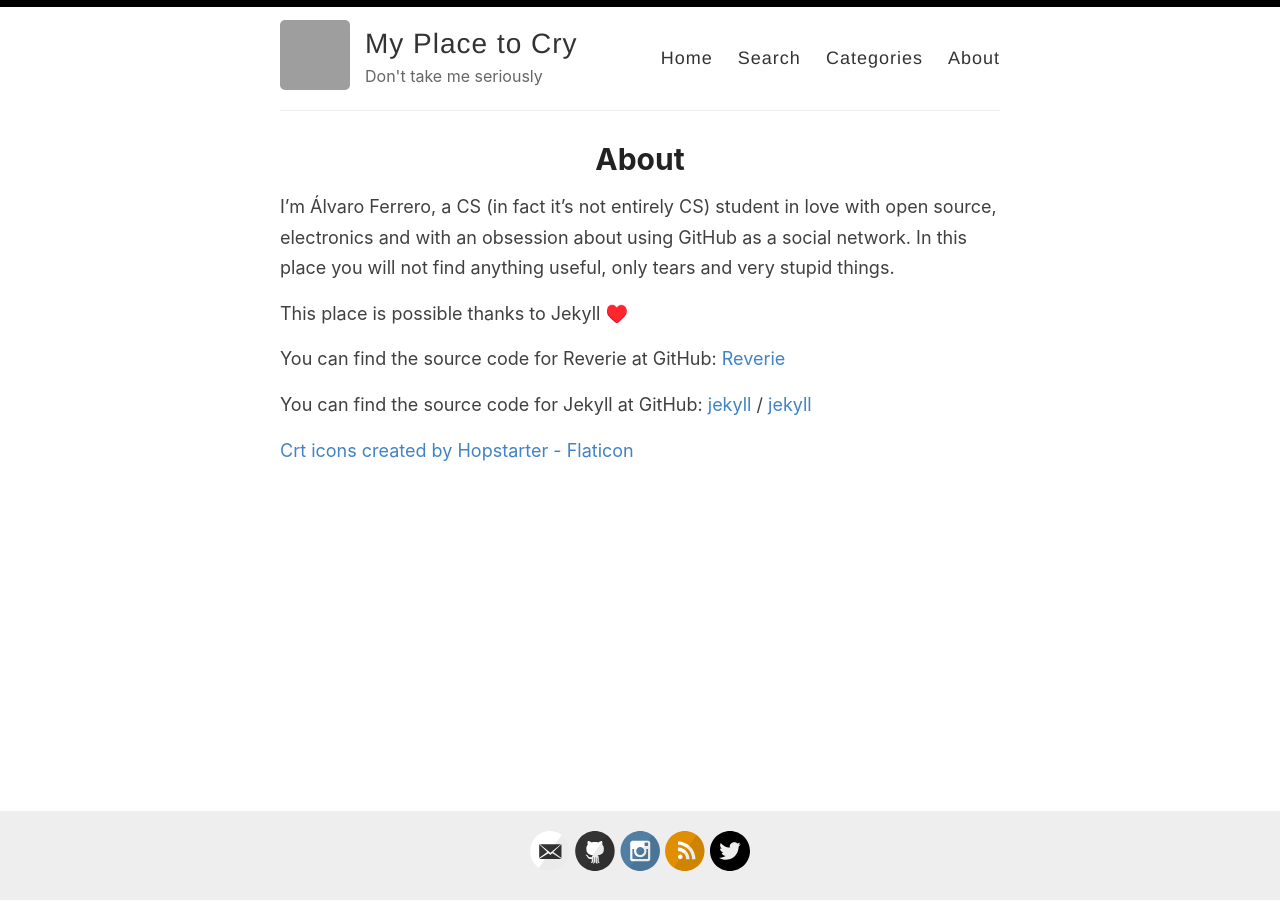
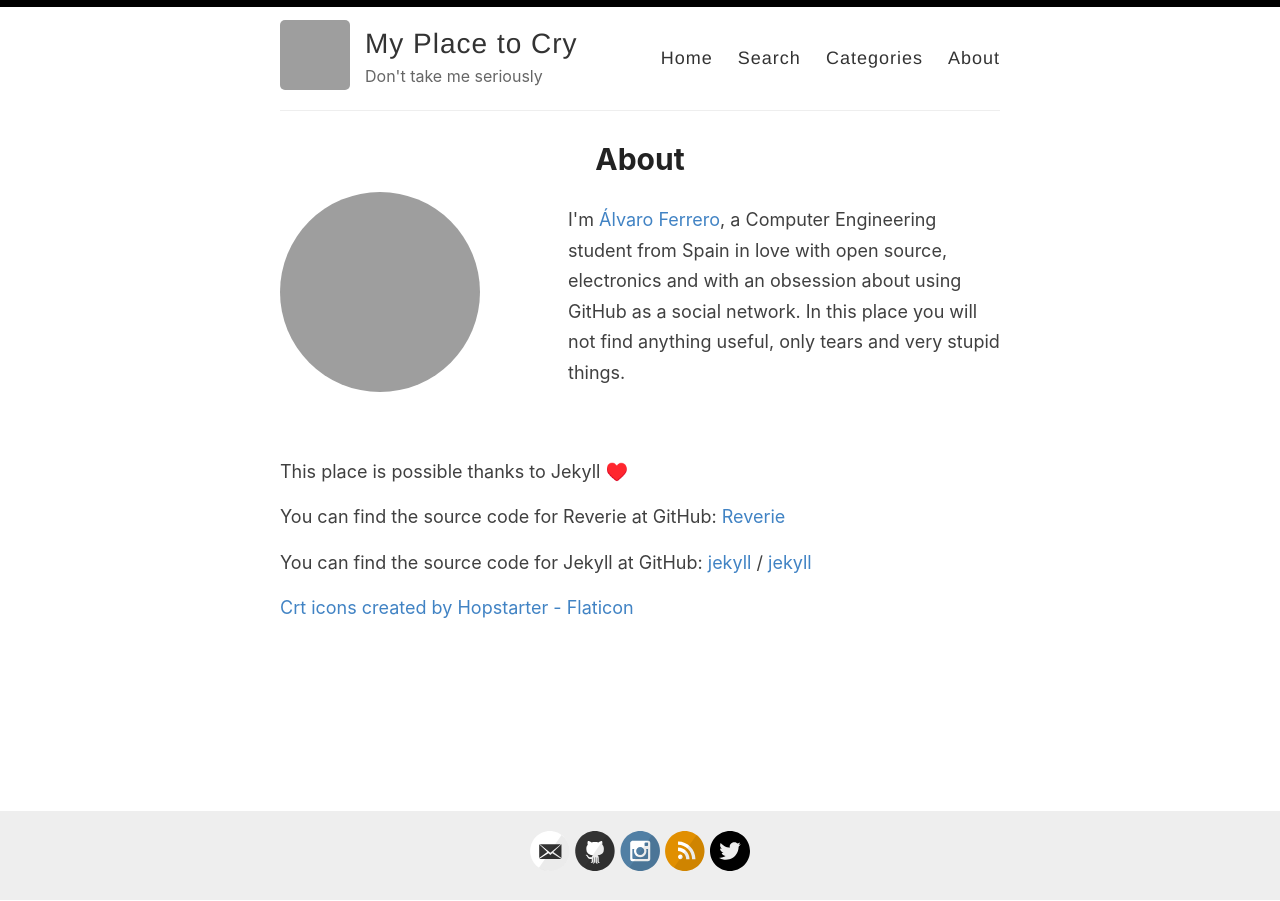
Before and after one commit to Alfedi/Alfedi.github.io, a Jekyll site: the page built from _pages/about.md, in a window 1280 px wide. Built offline with Jekyll 4.4.1, drawn with Linux system fonts in a browser that asks for light colours; grey boxes are pictures that could not be loaded.

Commit message:
about: Updated web with h-card references

```diff
--- a/_pages/about.md
+++ b/_pages/about.md
@@ -4,7 +4,31 @@ title: About
 permalink: /about/
 ---
 
-I'm Álvaro Ferrero, a CS (in fact it's not entirely CS) student in love with open source, electronics and with an obsession about using GitHub as a social network. In this place you will not find anything useful, only tears and very stupid things.
+<style>
+#h-card-container {
+	display: flex;
+	padding-bottom: 40px;
+}
+
+.img {
+	flex: 30%;
+	padding-right: 30px;
+}
+
+.about {
+	flex: 50%;
+	align-self: center;
+}
+</style>
+
+<div id="h-card-container" class="h-card">
+	<div class="img">
+		<img src="https://avatars.githubusercontent.com/u/32842562?v=4" class="u-photo" alt="My GitHub profile photo" style="border-radius: 100%;">
+	</div>
+	<div class="about">
+	I'm <a href="http://www.aferrero.boo" class="u-uid u-url p-name">Álvaro Ferrero</a>, a <span class="p-role">Computer Engineering student</span> from <span class="p-country-name">Spain</span> in love with open source, electronics and with an obsession about using GitHub as a social network. In this place you will not find anything useful, only tears and very stupid things.
+	</div>
+</div>
 
 This place is possible thanks to Jekyll ♥️
 
```
